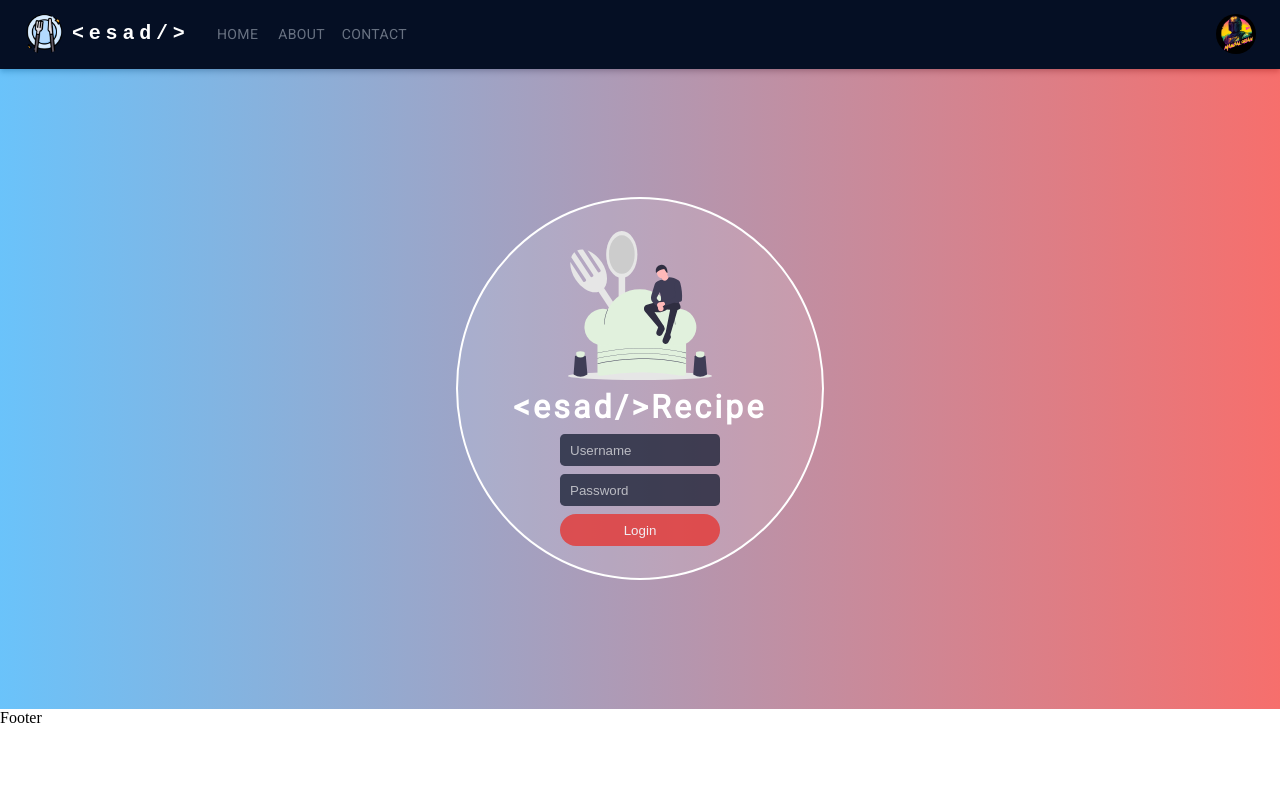
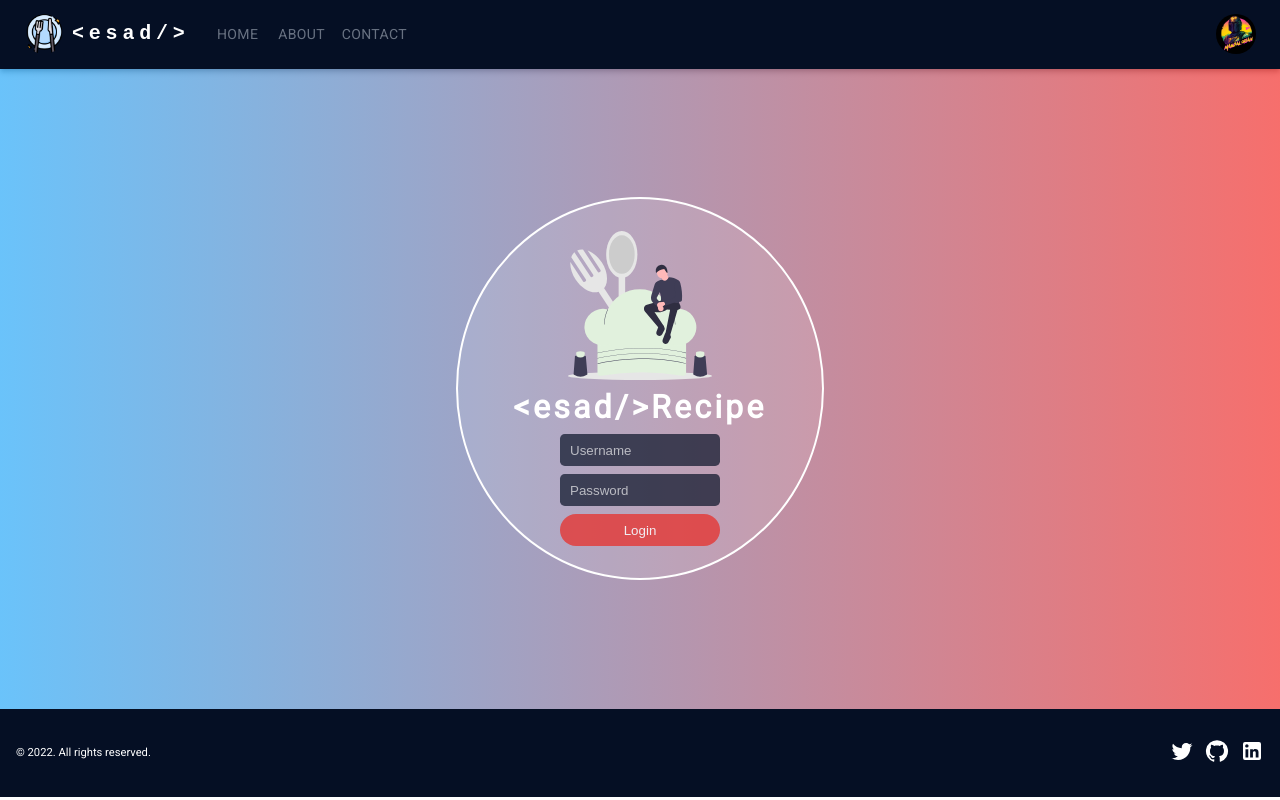
Before and after one commit to esadakman/reactjs-recipe-app, a React (Create React App) app: page / in a window 1280 px wide. Built offline with nearby package versions, Linux system fonts and the light colour scheme.

Commit message:
footer finished

```diff
--- a/src/components/footer/Footer.jsx
+++ b/src/components/footer/Footer.jsx
@@ -1,10 +1,38 @@
 import React from "react";
-import FooterStyle from "./Footer.styled";
+import FooterStyle, { Logos, TextStyle } from "./Footer.styled";
+import TwitterIcon from "@mui/icons-material/Twitter";
+import LinkedInIcon from "@mui/icons-material/LinkedIn";
+import GitHubIcon from "@mui/icons-material/GitHub";
 
 const Footer = () => {
   return (
     <FooterStyle>
-      <div>Footer</div>
+      <TextStyle>
+        <p>&#169; 2022. All rights reserved.</p>
+      </TextStyle>
+      <Logos>
+        <a
+          href="https://www.twitter.com/esadakman/"
+          target="_blank"
+          rel="noreferrer"
+        >
+          <TwitterIcon />
+        </a>
+        <a
+          href="https://www.linkedin.com/in/esadakman/"
+          target="_blank"
+          rel="noreferrer"
+        >
+          <GitHubIcon />
+        </a>
+        <a
+          href="https://www.linkedin.com/in/esadakman/"
+          target="_blank"
+          rel="noreferrer"
+        >
+          <LinkedInIcon />
+        </a>
+      </Logos>
     </FooterStyle>
   );
 };
--- a/src/components/footer/Footer.styled.jsx
+++ b/src/components/footer/Footer.styled.jsx
@@ -1,7 +1,35 @@
 import styled from "styled-components";
 
-const Footer = styled.footer`
-  /* ... */
+const FooterStyle = styled.footer`
+  background-color: #050f24;
+  display: flex;
+  color: black;
+  text-decoration: none;
+  justify-content: space-between;
+  align-items: center;
+  height: 11vh;
+  font-family: "Roboto", sans-serif;
+  padding: 0 1rem;
 `;
 
-export default Footer;
+export const Logos = styled.div`
+  display: flex;
+  justify-content: space-between;
+  gap: 0.7rem;
+  & > a {
+    transition: all 0.3s linear;
+    color: white;
+    &:hover {
+      transform: scale(1.2);
+    }
+  }
+`;
+export const TextStyle = styled.div`
+  font-size: 0.7rem;
+  color: white;
+  & > p {
+    color: white;
+  }
+`;
+
+export default FooterStyle;
--- a/src/components/navbar/NavBar.jsx
+++ b/src/components/navbar/NavBar.jsx
@@ -193,14 +193,14 @@ const NavBar = () => {
             >
               {/* {settings.map((setting) => ( */}
               <MenuItem onClick={handleCloseUserMenu}>
-                <Typography textAlign="center">
+                {/* <Typography textAlign="center"> */}
                 <NavStyle>
                   <NavLink to={`/home`}>Home</NavLink>
                   <NavLink to={`/`} onClick={handleOut}>
                     Logout
                   </NavLink>
                 </NavStyle>
-                </Typography>
+                {/* </Typography> */}
               </MenuItem>
               {/* ))} */}
             </Menu>
--- a/src/pages/notfound/NotFound.jsx
+++ b/src/pages/notfound/NotFound.jsx
@@ -12,7 +12,7 @@ const NotFound = () => {
       <DivStyled>
         <img src={vincent} alt="" />
         <h1>404</h1>
-        <p>Something went wrong</p>
+        {/* <p>Something went wrong</p> */}
         <Button
           style={{ background: "#0d1e43" }}
           variant="contained"
```
Lines whose indentation alone changed are shown as unchanged.
